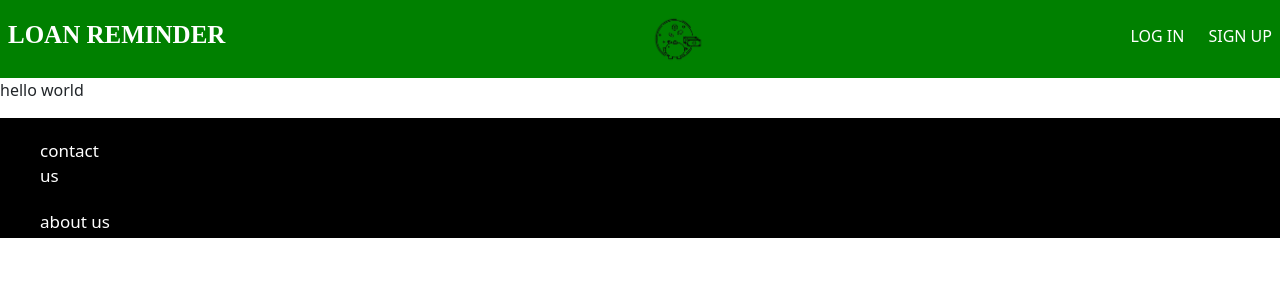
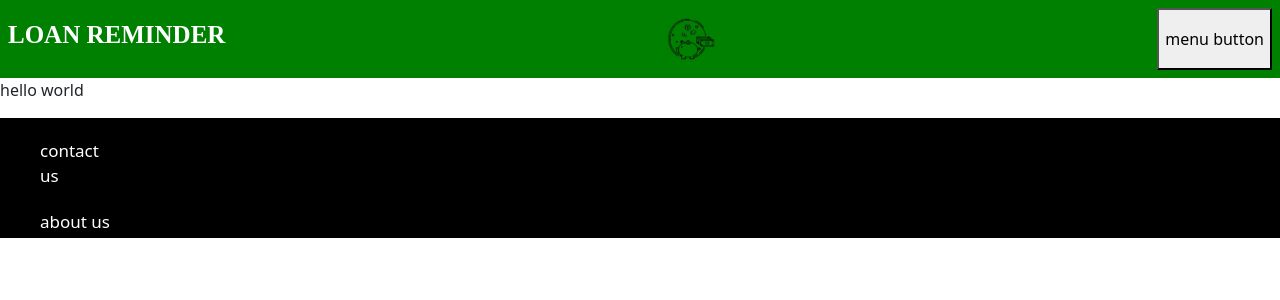
Before and after one commit to Uranus313/loan-system, a React (Vite) app: page / in a window 1280 px wide. Shown: the top 300 px of the page. Built offline with nearby package versions, Linux system fonts and the light colour scheme.

Commit message:
adding the side menu

```diff
--- a/index.html
+++ b/index.html
@@ -1,13 +1,13 @@
 <!doctype html>
-<html lang="en">
+<html lang="en" style="height: 100%;">
   <head>
     <meta charset="UTF-8" />
     <link rel="icon" type="image/svg+xml" href="/vite.svg" />
     <meta name="viewport" content="width=device-width, initial-scale=1.0" />
     <title>Loan Reminder</title>
   </head>
-  <body>
-    <div id="root"></div>
+  <body style="height: 100%;">
+    <div id="root" style="height: 100%;"></div>
     <script type="module" src="/src/main.jsx"></script>
   </body>
 </html>
--- a/src/components/Header.jsx
+++ b/src/components/Header.jsx
@@ -1,17 +1,25 @@
 import { Link } from 'react-router-dom';
 import '../component styles/Header.css'
 import 'bootstrap/dist/css/bootstrap.min.css'
+import { useState } from 'react';
 
-function Header(){
+function Header({menuControl,user}){
+
+
     return(
+        <>
         <header className={"d-flex justify-content-between text-white p-2"}>
             <p className={"mt-2 navbar-text-logo"}>LOAN REMINDER</p>
             <img  className={'navbar-img-logo'} src={'./src/assets/logo.png'}/>
-            <nav className={'d-flex gap-4'}>
+            {user? <button onClick={menuControl}>menu button</button> : <nav className={'d-flex gap-4'}>
                 <Link to={"/signIn"} className={"mt-2 navbar-text"} >LOG IN</Link>
                 <Link to={"/signUp"} className={"mt-2 navbar-text"} >SIGN UP</Link>
-            </nav>
+            </nav>}
+
+
         </header>
+        </>
+
     )
 }
 export default Header;
--- a/src/components/Layout.jsx
+++ b/src/components/Layout.jsx
@@ -1,12 +1,23 @@
-import { Outlet } from "react-router-dom";
+import { Link, Outlet } from "react-router-dom";
 import Footer from "./Footer";
 import Header from "./Header";
+import { useState } from "react";
+import UserSideMenu from "./UserSideMenu";
 function Layout(){
+    let [isMenuOpen,setIsMenuOpen] = useState(false);
+    let testUser = {userID : "hello12", username : "Uranus", firstName : "Mehrbod", middleName : null,lastName : "Hashemi", email: "mehrbodmh82@gmail.com" ,dateOfBirth : "2003-11-23",password: "12345678", IDNumber : "313"}
+    let [user,setUser] = useState(testUser);
     return(
         <>
-            <Header/>
-            <Outlet/>
-            <Footer/>
+            <div style={{display: "flex",width: "100%",height: "100%"}}>
+                <div style={{width: "100%"}}>
+                    <Header menuControl={() => setIsMenuOpen(!isMenuOpen) } user = {user}/>
+                    <Outlet/>
+                    <Footer/>
+                </div>
+                <UserSideMenu user={user} isMenuOpen={isMenuOpen}/>
+            </div>
+
         </>
 
     )
--- /dev/null
+++ b/src/components/UserSideMenu.jsx
@@ -0,0 +1,14 @@
+import { Link } from "react-router-dom";
+function UserSideMenu({user,isMenuOpen}){
+    return(
+        <div style={{display: isMenuOpen? "flex": "none", backgroundColor: "yellowgreen", flexDirection: "column",alignItems: "center" }}>
+                    <Link>{user.username}</Link>
+                    <Link>Loans</Link>
+                    <Link>Add Loan</Link>
+                    <Link style={{display: "block",textWrap: "nowrap"}}>Submit Debt Payment</Link>
+                    <Link>log out</Link>
+
+        </div>
+    );
+}
+export default UserSideMenu;
```
